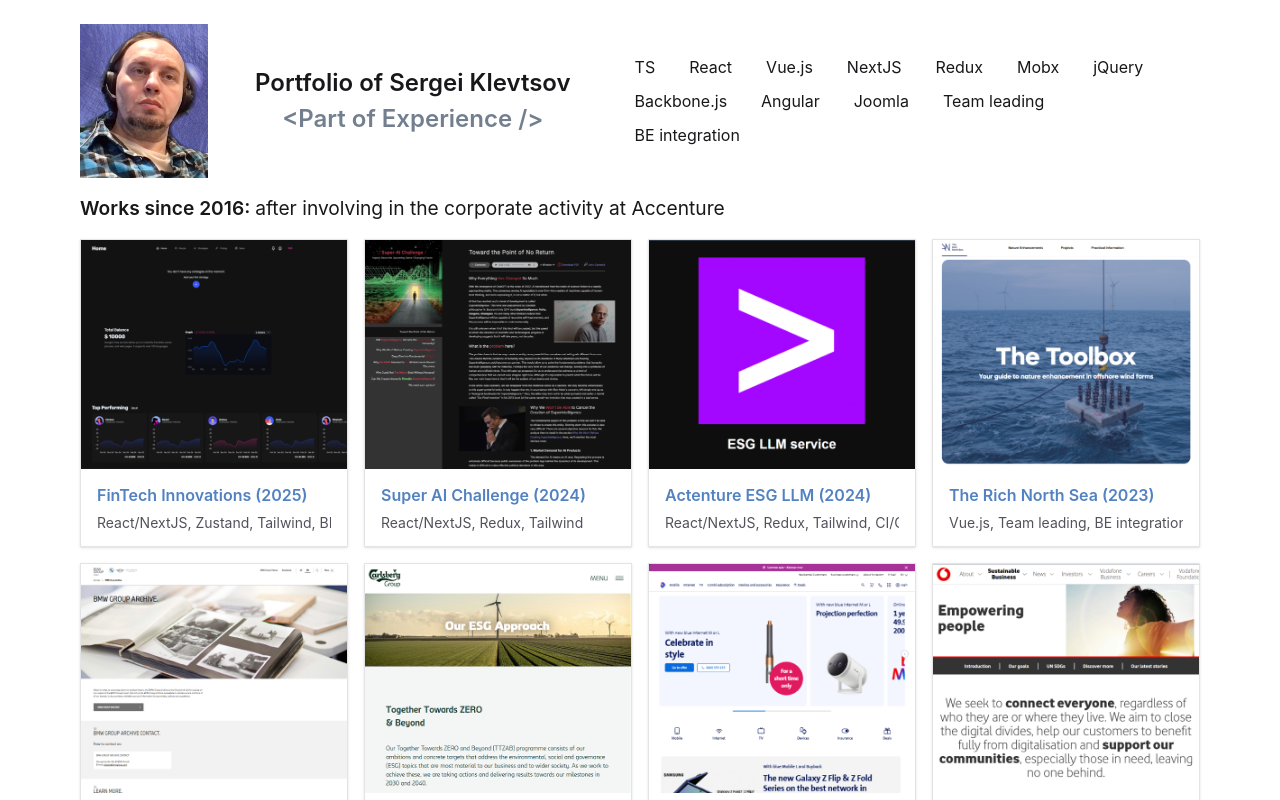
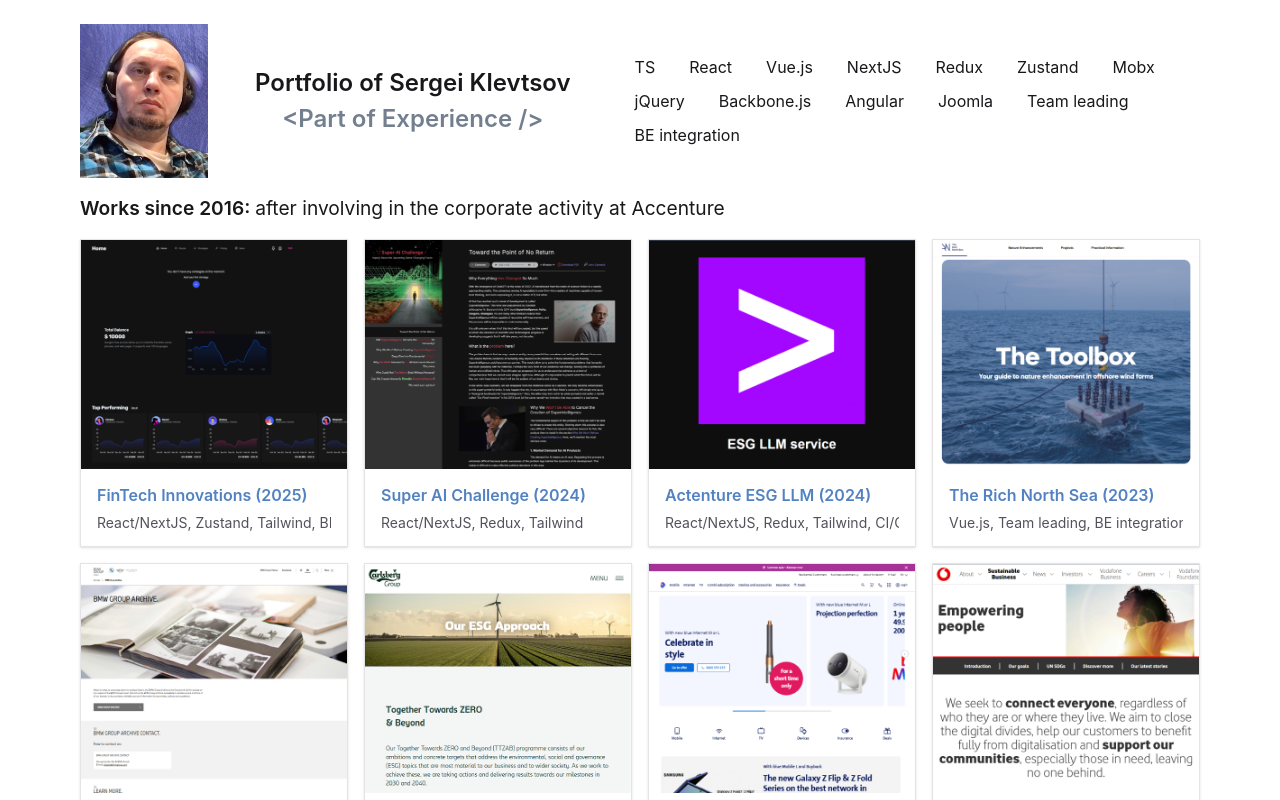
Before and after one commit to srgg6701/srgg6701.github.io, a React (Vite) app: page / in a window 1280 px wide. Shown: the top 800 px of the page. Built offline with nearby package versions, Linux system fonts and the light colour scheme.

Commit message:
Adding skill

```diff
--- a/src/components/header.tsx
+++ b/src/components/header.tsx
@@ -11,6 +11,7 @@ export default function Header({ pathname }: { pathname: string }) {
     "Vue.js",
     "NextJS",
     "Redux",
+    "Zustand",
     "Mobx",
     "jQuery",
     "Backbone.js",
--- a/src/data/items.ts
+++ b/src/data/items.ts
@@ -15,6 +15,7 @@ export type Filter =
   | "Vue.js"
   | "NextJS"
   | "Redux"
+  | "Zustand"
   | "Mobx"
   | "jQuery"
   | "Backbone.js"
```
